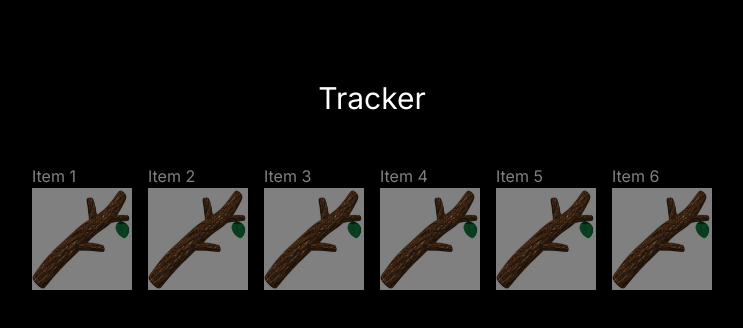
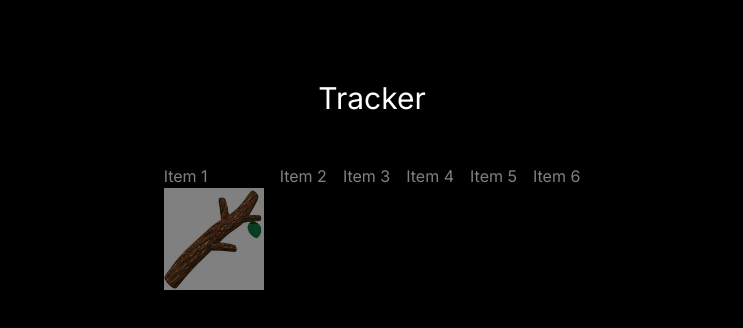
Before and after one commit to Dillonzellis/tracker-hub, a Next.js app: page / in a window 1280 px wide. Shown: the top 328 px of the page, without its empty margins (268-1011 px from the left). Built offline with nearby package versions, Linux system fonts and the light colour scheme.

Commit message:
feat: render Image for Item component

```diff
--- a/src/app/page.tsx
+++ b/src/app/page.tsx
@@ -2,7 +2,7 @@ import MaxWidthWrapper from "@/components/MaxWidthWrapper";
 import { Item } from "@/components/Item";
 
 const items = [
-  { id: "1", name: "Item 1" },
+  { id: "1", name: "Item 1", imageUrl: "/stick.jpg" },
   { id: "2", name: "Item 2" },
   { id: "3", name: "Item 3" },
   { id: "4", name: "Item 4" },
@@ -18,7 +18,12 @@ export default function Home() {
           <div className="text-3xl text-center">Tracker</div>
           <div className="flex gap-4 pt-12 justify-center">
             {items.map((item) => (
-              <Item key={item.id} id={item.id} name={item.name} />
+              <Item
+                key={item.id}
+                id={item.id}
+                name={item.name}
+                imageUrl={item.imageUrl}
+              />
             ))}
           </div>
         </div>
--- a/src/components/Item.tsx
+++ b/src/components/Item.tsx
@@ -1,8 +1,8 @@
 "use client";
 
-import { cn } from "@/lib/utils";
 import Image from "next/image";
 import { useState, useEffect } from "react";
+import { cn } from "@/lib/utils";
 
 interface ItemProps {
   id: string;
@@ -10,12 +10,18 @@ interface ItemProps {
   imageUrl?: string;
 }
 
-export const Item = ({ id, name }: ItemProps) => {
-  const [isActive, setIsActive] = useState(() => {
+export const Item = ({ id, name, imageUrl }: ItemProps) => {
+  const [isActive, setIsActive] = useState(false);
+
+  // Load the state from localStorage after the component has mounted
+  useEffect(() => {
     const saved = localStorage.getItem("itemActive_" + id);
-    return saved !== null ? JSON.parse(saved) : false;
-  });
+    if (saved !== null) {
+      setIsActive(JSON.parse(saved));
+    }
+  }, [id]);
 
+  // Save the state to localStorage whenever it changes
   useEffect(() => {
     localStorage.setItem("itemActive_" + id, JSON.stringify(isActive));
   }, [isActive, id]);
@@ -26,13 +32,11 @@ export const Item = ({ id, name }: ItemProps) => {
 
   return (
     <div
-      className={cn("opacity-50 cursor-pointer", {
-        "opacity-100": isActive,
-      })}
+      className={cn("opacity-50 cursor-pointer", { "opacity-100": isActive })}
       onClick={toggleItem}
     >
       {name}
-      <Image src="/stick.jpg" alt={name} width={100} height={100} />
+      {imageUrl && <Image src={imageUrl} alt={name} width={100} height={100} />}
     </div>
   );
 };
```
